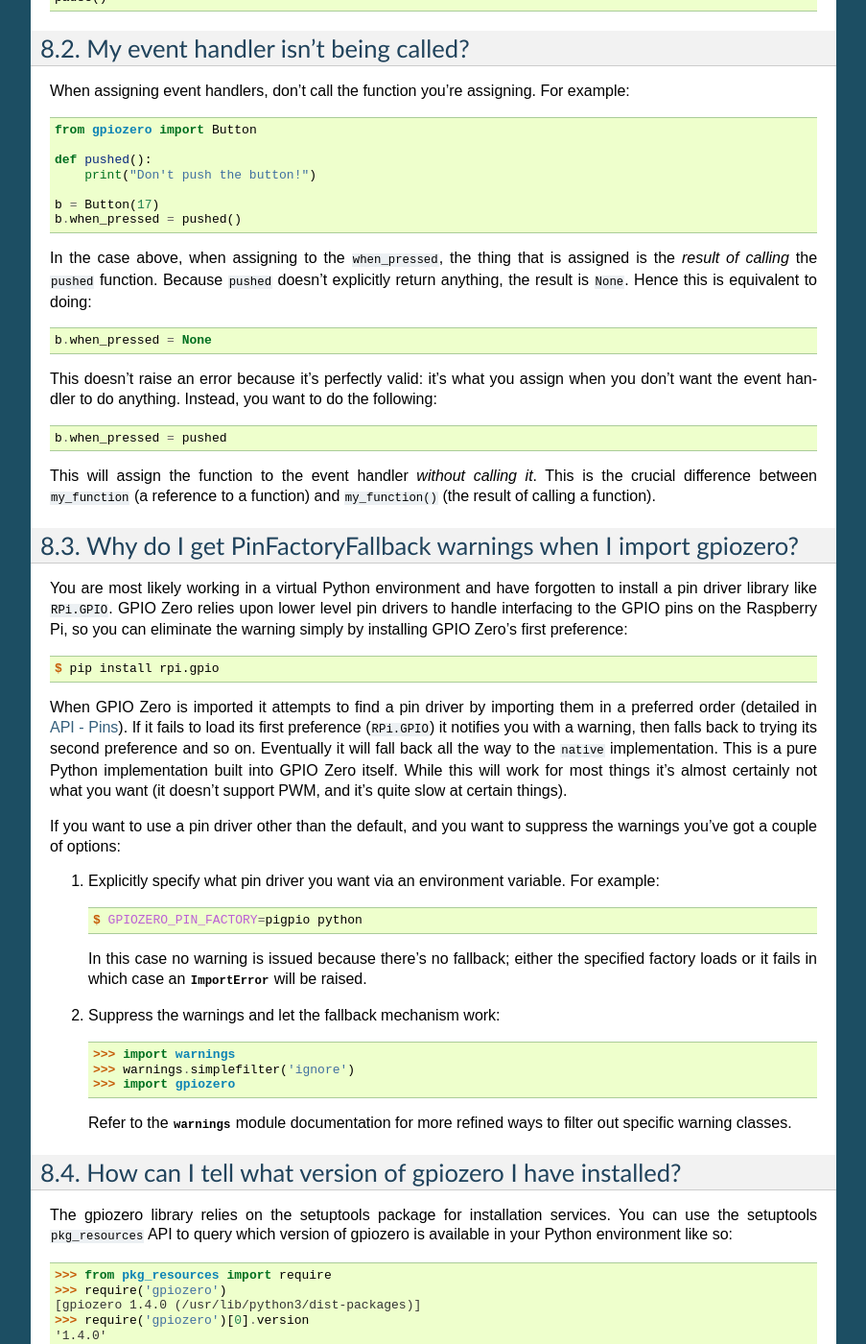
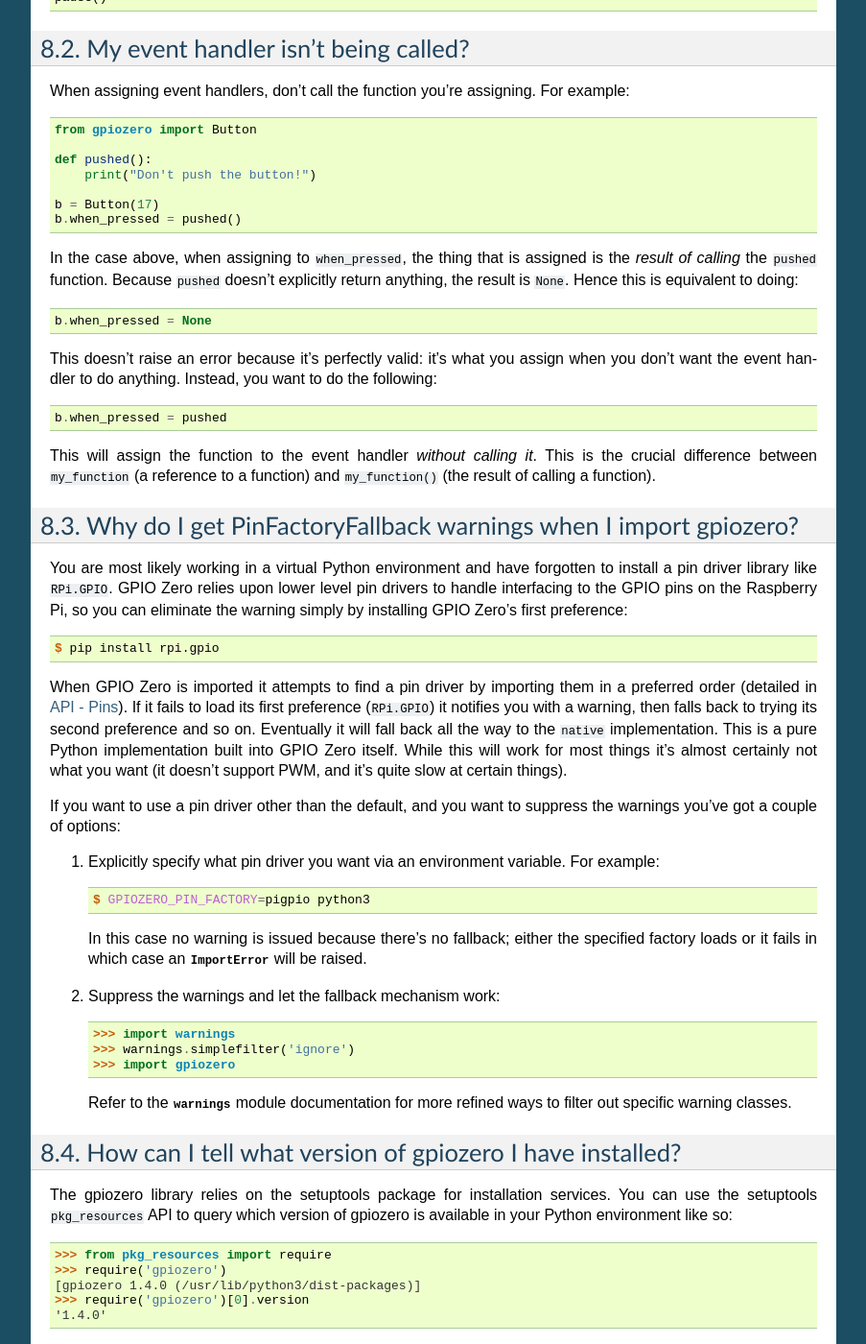
Before and after one commit to gpiozero/gpiozero, a Sphinx documentation site: the page built from docs/faq.rst, in a window 1280 px wide and 1400 px high, scrolled down 744 px. Shown: the whole window at 96% size, without its empty margins (198-1101 px from the left). Built offline with Sphinx 7.4.7, drawn with Linux system fonts in a browser that asks for light colours.

Commit message:
Replace apt-get with apt
and other miscellaneous changes

```diff
--- a/docs/development.rst
+++ b/docs/development.rst
@@ -32,7 +32,7 @@
 
 .. code-block:: console
 
-    $ sudo apt-get install lsb-release build-essential git git-core \
+    $ sudo apt install lsb-release build-essential git git-core \
     >   exuberant-ctags virtualenvwrapper python-virtualenv python3-virtualenv \
     >   python-dev python3-dev
     $ cd
@@ -89,7 +89,7 @@
 
 .. code-block:: console
 
-    $ sudo apt-get install texlive-latex-recommended texlive-latex-extra \
+    $ sudo apt install texlive-latex-recommended texlive-latex-extra \
         texlive-fonts-recommended graphviz inkscape
 
 Once these are installed, you can use the "doc" target to build the
--- a/docs/faq.rst
+++ b/docs/faq.rst
@@ -65,7 +65,7 @@
     b = Button(17)
     b.when_pressed = pushed()
 
-In the case above, when assigning to the ``when_pressed``, the thing that is
+In the case above, when assigning to ``when_pressed``, the thing that is
 assigned is the *result of calling* the ``pushed`` function. Because ``pushed``
 doesn't explicitly return anything, the result is ``None``. Hence this is
 equivalent to doing::
@@ -113,7 +113,7 @@
 
    .. code-block:: console
 
-       $ GPIOZERO_PIN_FACTORY=pigpio python
+       $ GPIOZERO_PIN_FACTORY=pigpio python3
 
    In this case no warning is issued because there's no fallback; either the
    specified factory loads or it fails in which case an :exc:`ImportError` will
--- a/docs/installing.rst
+++ b/docs/installing.rst
@@ -4,7 +4,8 @@
 
 GPIO Zero is installed by default in `Raspbian Jessie`_ and `Raspbian x86`_,
 available from `raspberrypi.org`_. Follow these guides to installing on other
-operating systems, including for PCs using the :doc:`remote GPIO </remote_gpio>` feature.
+operating systems, including for PCs using the :doc:`remote GPIO <remote_gpio>`
+feature.
 
 Raspberry Pi
 ============
--- a/docs/recipes.rst
+++ b/docs/recipes.rst
@@ -167,7 +167,8 @@
 
 .. literalinclude:: examples/led_board_2.py
 
-See more :class:`LEDBoard` examples in :doc:`recipes_advanced`.
+See more :class:`LEDBoard` examples in the :ref:`advanced LEDBoard recipes
+<ledboard-advanced>`.
 
 LEDBarGraph
 ===========
--- a/docs/recipes_advanced.rst
+++ b/docs/recipes_advanced.rst
@@ -7,6 +7,8 @@
 The following recipes demonstrate some of the capabilities of the GPIO Zero
 library. Please note that all recipes are written assuming Python 3. Recipes
 *may* work under Python 2, but no guarantees!
+
+.. _ledboard-advanced:
 
 LEDBoard
 ========
```
